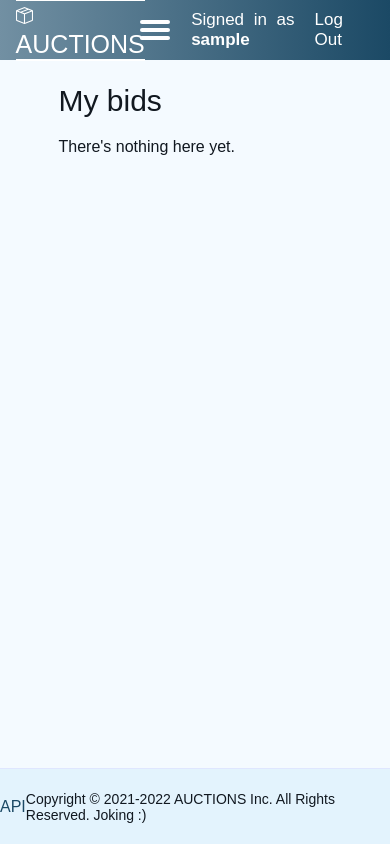
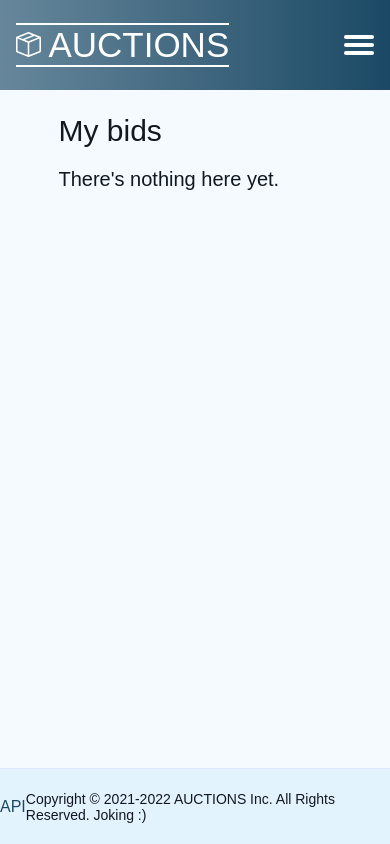
Before and after one commit to DIVIgor/auctions-box, a Django app: page /bidding in a window 390 px wide. Run offline with Django 3.2, Linux system fonts and the light colour scheme; the visitor is signed in with stand-in values (Sample User, id 1); data comes from the database, SQL or seed files in the repository; data that the repository does not hold is empty.

Commit message:
Modified styling for small displays. Changed font sizes, header height, colors. Authentication menu is now hidden under the hamburger button.

```diff
--- a/static/auctions/styles.css
+++ b/static/auctions/styles.css
@@ -15,7 +15,7 @@ body {
     display: flex;
     /* background-color: #607196; */
     flex-direction: row;
-    background: linear-gradient(to left, #1B4965, #1B496599);
+    background: linear-gradient(to left, #1B4965, rgba(27, 73, 101, 0.65));
     align-items: center;
     padding: 5px 4%;
     height: 50px;
@@ -36,9 +36,10 @@ body {
     float: left;
     /* justify-content: space-between; */
 }
-.nav-item {
+.nav-item, .signed-in-item {
     padding-left: 20px;
     overflow: hidden;
+    display: flex;
 }
 
 .nav-button-container {
@@ -91,52 +92,74 @@ body {
 (max-width: 320px),
 (max-width: 700px),
 (max-width: 1300px) {
-    .header{
+    html {
+        font-size: 20px;
+    }
+    .body {
+        margin: 1% 3%;
+    }
+    .header {
+        height: 80px;
         justify-content: space-between;
+        font-size: 25px;
+    }
+    .logo > a {
+        font-size: 35px;
+    }
+    .bi-box-seam {
+        width: 25px;
+        height: 25px;
     }
     .nav-button-container {
         display: flex;
     }
     .right-nav {
+        position: absolute;
         display: flex;
-        align-items: center;
     }
-    .signed-in-info {
-        padding-left: 5px;
+    .right-nav > ul {
+        margin: 0;
     }
-    .nav {
+    .right-nav {
         position: absolute;
         top: 0;
         left: 0;
         flex-direction: column;
-        margin-top: 60px;
+        margin-top: 90px;
         width: 100%;
         justify-content: center;
         align-items: center;
     }
-    #nav-toggle ~ .nav li {
+    .nav, .signed-in-info {
+        width: 100%;
+        /* flex-direction: column; */
+    }
+    .signed-in-info {
+        position: unset;
+        padding: 0;
+        justify-content: space-around;
+    }
+    #nav-toggle ~ .right-nav > ul > li {
         height: 0;
         margin: 0;
         padding: 0;
         border: 0;
         transition: height 150ms cubic-bezier(0.23, 1, 0.320, 1);
     }
-    #nav-toggle:checked ~ .nav li {
+    #nav-toggle:checked ~ .right-nav > ul > li {
         border-top: 1px solid #dfe6ff99;
-        height: 1em;
+        height: 2em;
         padding: 0.5em 0;
         transition: height 150ms cubic-bezier(0.23, 1, 0.320, 1);
     }
-    .nav > li {
+    .nav > li, .signed-in-info > li {
         display: flex;
         justify-content: center;
+        align-items: center;
         margin: 0;
         padding: 0.5em 0;
         width: 100%;
-        background-color: #1B4965;
-    }
-    .nav > li:not(:last-child) {
-        border-bottom: 1px solid #dfe6ff;
+        background-color: rgba(27, 73, 101, 0.95);
     }
 }
 
@@ -180,7 +203,7 @@ button {
 }
 .signed-in-info {
     display: flex;
-    margin-right: 20px;
+    /* margin-right: 20px; */
     align-items: center;
     position: relative;
     text-align: justify;
@@ -191,6 +214,9 @@ button {
 .signed-in-item {
     padding-left: 20px;
     color: white;
+}
+.signed-in-item > div {
+    padding-right: 10px;
 }
 .body {
     margin: 1% 15%;
@@ -447,6 +473,13 @@ input:focus {
     box-shadow: 0 1px 6px #d4deff;
     outline: none;
 }
+input::-webkit-inner-spin-button, input::-webkit-outer-spin-button {
+    -webkit-appearance: none;
+    margin: 0;
+}
+input[type="number"] {
+    -moz-appearance:textfield;
+}
 textarea {
     background-color: white;
     /* display: flex; */
--- a/templates/layout.html
+++ b/templates/layout.html
@@ -17,11 +17,11 @@
                     AUCTIONS
                 </a>
             </div>
+            <input id="nav-toggle" type="checkbox" />
+            <label class="nav-button-container" for="nav-toggle">
+                <div class="nav-button"></div>
+            </label>
             <div class="right-nav">
-                <input id="nav-toggle" type="checkbox" />
-                <label class="nav-button-container" for="nav-toggle">
-                    <div class="nav-button"></div>
-                </label>
                 <ul class="nav">
                     <li class="nav-item">
                         <a class="nav-link" href="{% url 'auctions:categories' %}">Categories</a>
@@ -44,17 +44,21 @@
                 <ul class="signed-in-info">
                     {% if user.is_authenticated %}
                         <li class="signed-in-item">
-                            Signed in as <strong>{{ user.username }}</strong>
+                            <strong>{{ user.username }}</strong>
                         </li>
                         <li class="signed-in-item">
-                            <a class="nav-link" href="{% url 'account:logout' %}">Log Out</a>
+                            <a class="nav-link" href="{% url 'account:logout' %}">
+                                Log Out
+                            </a>
                         </li>
                     {% else %}
                         <li class="signed-in-item">
-                            <a class="nav-link" href="{% url 'account:login' %}">Log in</a>
+                            <a class="nav-link" href="{% url 'account:register' %}">Register</a>
                         </li>
                         <li class="signed-in-item">
-                            <a class="nav-link" href="{% url 'account:register' %}">Register</a>
+                            <a class="nav-link" href="{% url 'account:login' %}">
+                                Log In
+                            </a>
                         </li>
                     {% endif %}
                 </ul>
```
Also changed, not shown: templates/auctions/listing.html (+4 -4 lines).
